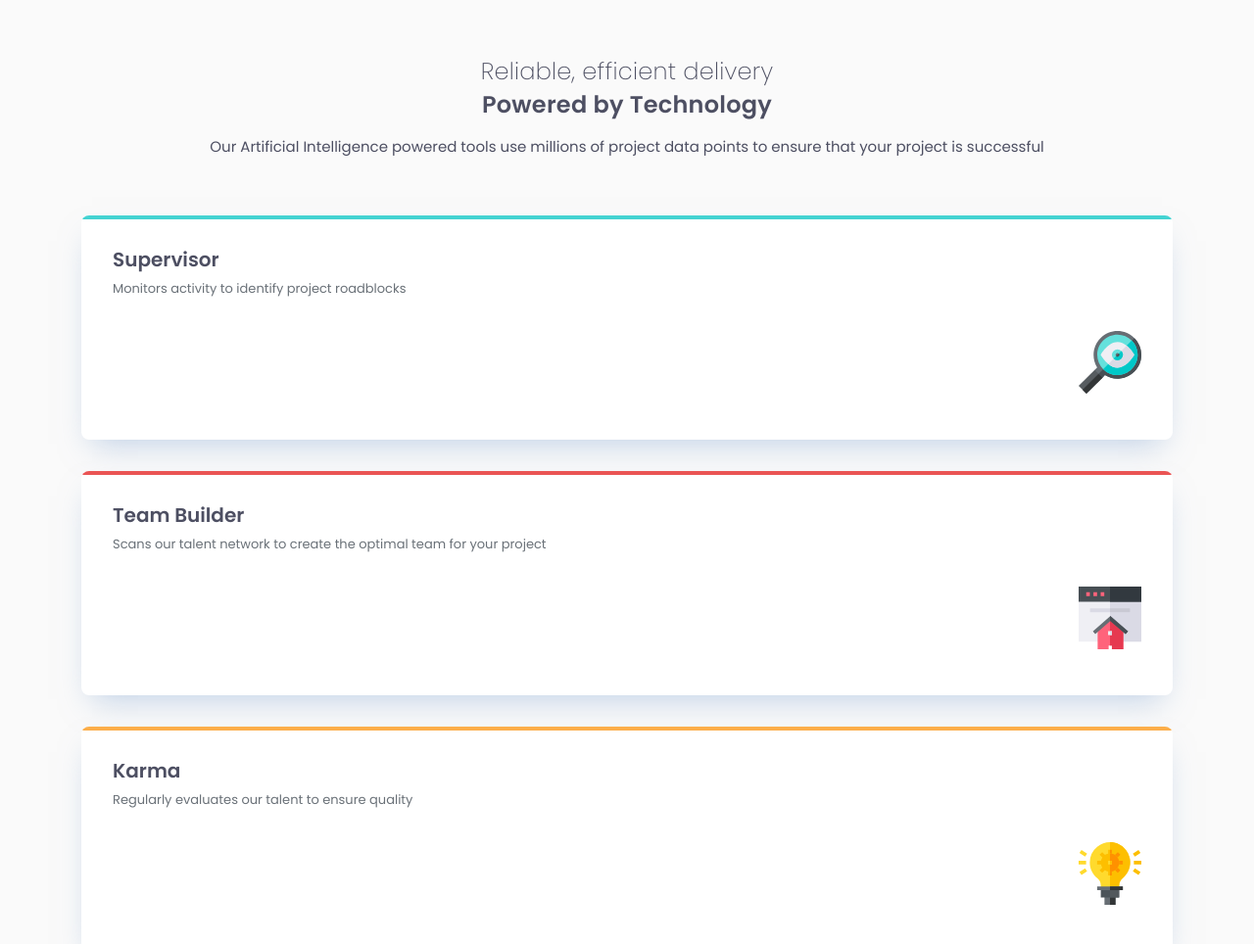
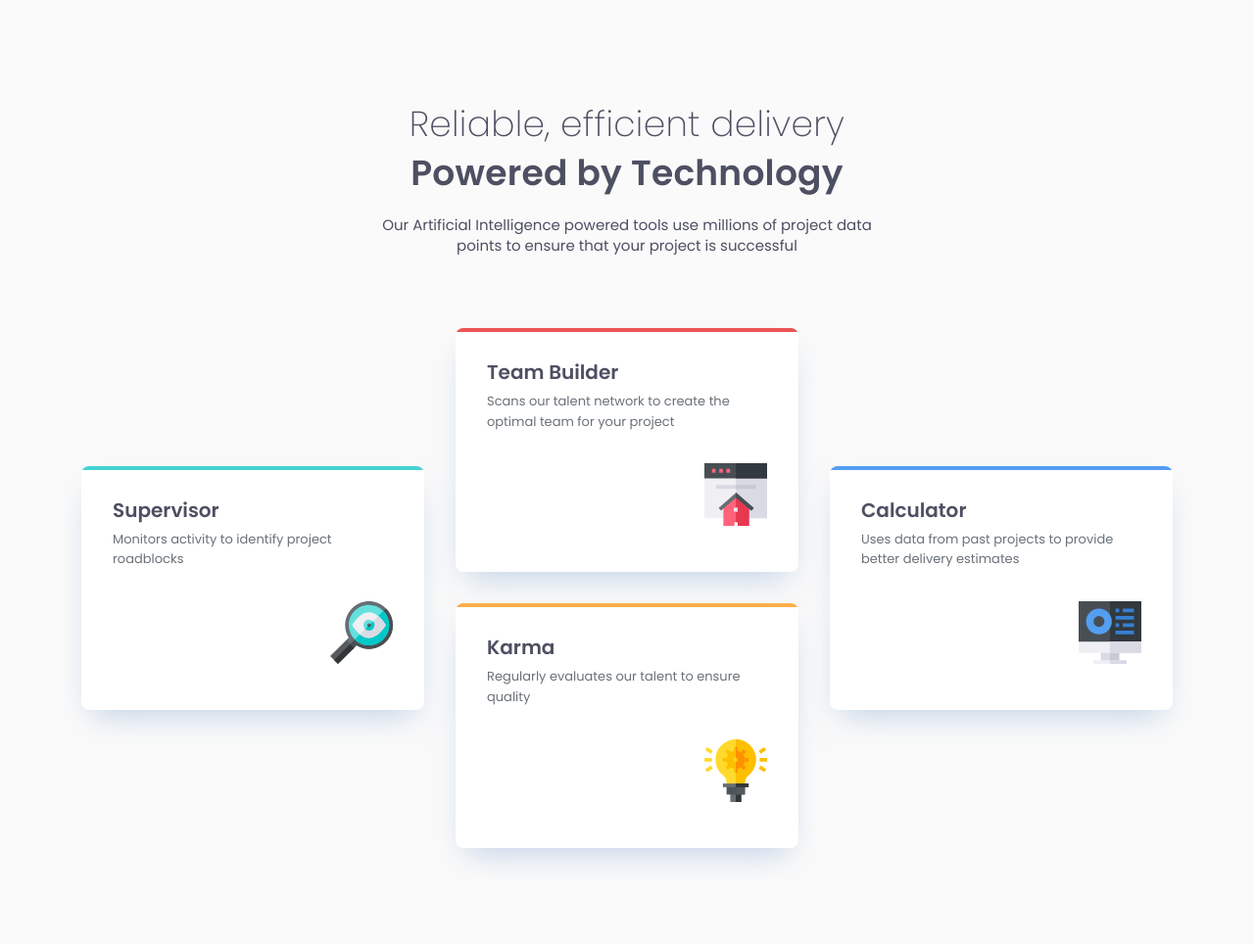
Before and after one commit to enriquesamudio99/fm-four-card-feature-section, a plain HTML site: page index.html in a window 1280 px wide. Shown: the top 964 px of the page at 98% size. After the commit the page ends 940 px from the top, so only its background shows below. Drawn offline with Linux system fonts and the light colour scheme.

Commit message:
Responsive done

```diff
--- a/assets/styles/main.css
+++ b/assets/styles/main.css
@@ -148,8 +148,23 @@ a {
   margin-top: 3.5rem;
 }
 
+@media (min-width: 48rem) {
+  .hero {
+    margin-top: 5rem;
+  }
+}
+
+@media (min-width: 80rem) {
+  .hero {
+    margin-top: 6.375rem;
+  }
+}
+
 .hero__info {
   text-align: center;
+  display: flex;
+  flex-direction: column;
+  align-items: center;
 }
 
 .hero__title {
@@ -158,9 +173,21 @@ a {
   color: var(--clr-gray-500);
 }
 
+@media (min-width: 48rem) {
+  .hero__title {
+    font: var(--txt-preset-1-lg);
+  }
+}
+
 .hero__title-span {
   font: var(--txt-preset-2-sm);
   display: block;
+}
+
+@media (min-width: 48rem) {
+  .hero__title-span {
+    font: var(--txt-preset-2-lg);
+  }
 }
 
 .hero__text {
@@ -168,9 +195,29 @@ a {
   color: var(--clr-gray-500);
 }
 
+@media (min-width: 48rem) {
+  .hero__text {
+    width: 33.75rem;
+  }
+}
+
 .features {
   margin-top: 3.75rem;
   margin-bottom: 2.875rem;
+}
+
+@media (min-width: 48rem) {
+  .features {
+    margin-top: 4.625rem;
+    margin-bottom: 5rem;
+  }
+}
+
+@media (min-width: 80rem) {
+  .features {
+    margin-top: 4.625rem;
+    margin-bottom: 4.625rem;
+  }
 }
 
 .features__grid {
@@ -178,11 +225,69 @@ a {
   gap: 2rem;
 }
 
+@media (min-width: 48rem) {
+  .features__grid {
+    grid-template-columns: repeat(4, 1fr);
+    grid-template-rows: repeat(3, 1fr);
+  }
+}
+
+@media (min-width: 80rem) {
+  .features__grid {
+    grid-template-columns: repeat(6, 1fr);
+    grid-template-rows: repeat(4, 1fr);
+  }
+}
+
 .feature {
   background-color: var(--clr-white);
   border-radius: .5rem;
   overflow: hidden;
   box-shadow: 0 .9375rem 1.875rem -0.6875rem rgba(131, 166, 210, .5);
+}
+
+@media (min-width: 48rem) {
+  .feature--supervisor {
+    grid-column: 2 / 4;
+    grid-row: 1 / 2;
+  }
+
+  .feature--team-builder {
+    grid-column: 1 / 3;
+    grid-row: 2 / 3;
+  }
+
+  .feature--karma {
+    grid-column: 3 / 5;
+    grid-row: 2 / 3;
+  }
+
+  .feature--calculator {
+    grid-column: 2 / 4;
+    grid-row: 3 / 4;
+  }
+}
+
+@media (min-width: 80rem) {
+  .feature--supervisor {
+    grid-column: 1 / 3;
+    grid-row: 2 / 4;
+  }
+
+  .feature--team-builder {
+    grid-column: 3 / 5;
+    grid-row: 1 / 3;
+  }
+
+  .feature--karma {
+    grid-column: 3 / 5;
+    grid-row: 3 / 5;
+  }
+
+  .feature--calculator {
+    grid-column: 5 / 7;
+    grid-row: 2 / 4;
+  }
 }
 
 .feature__container {
```
